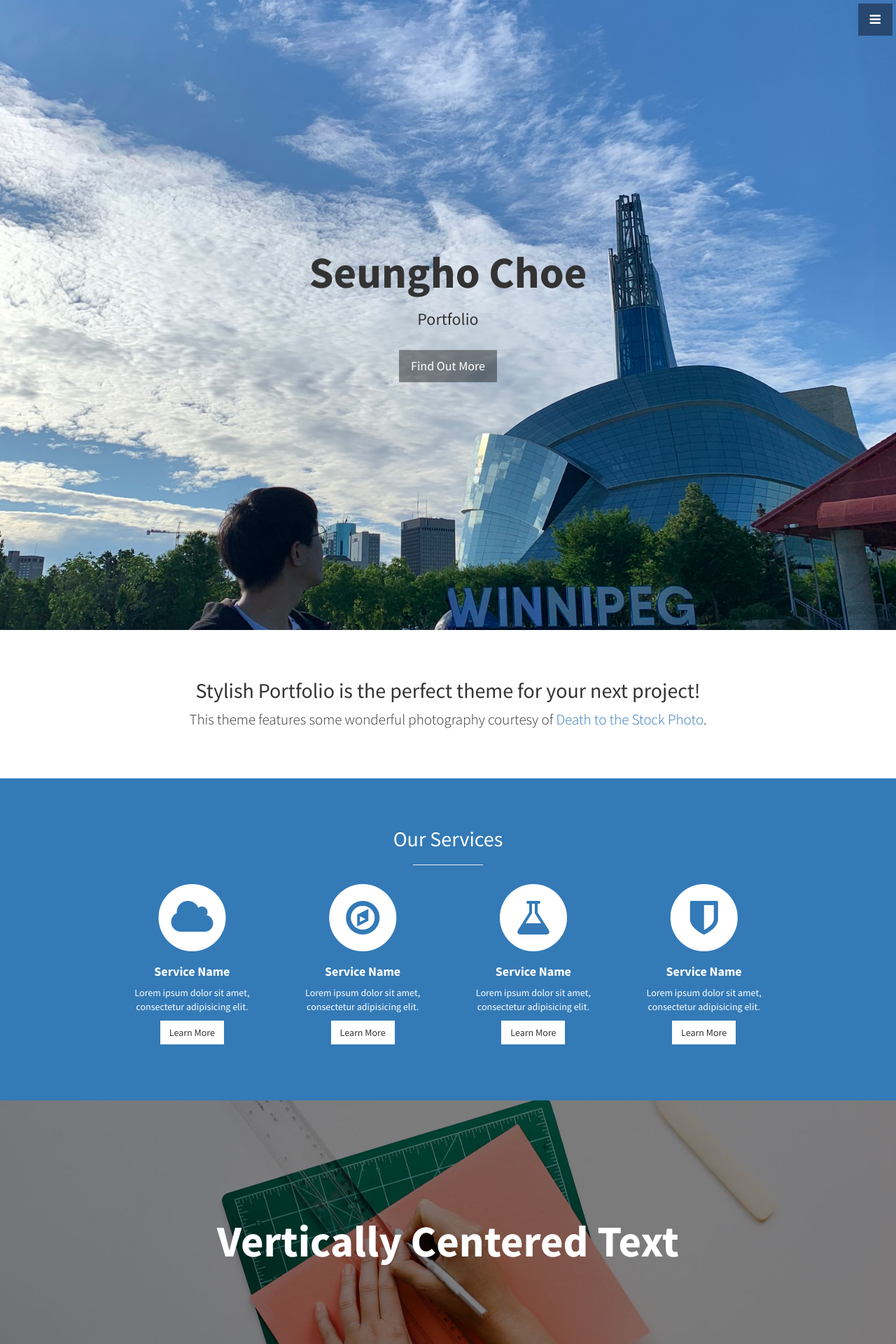
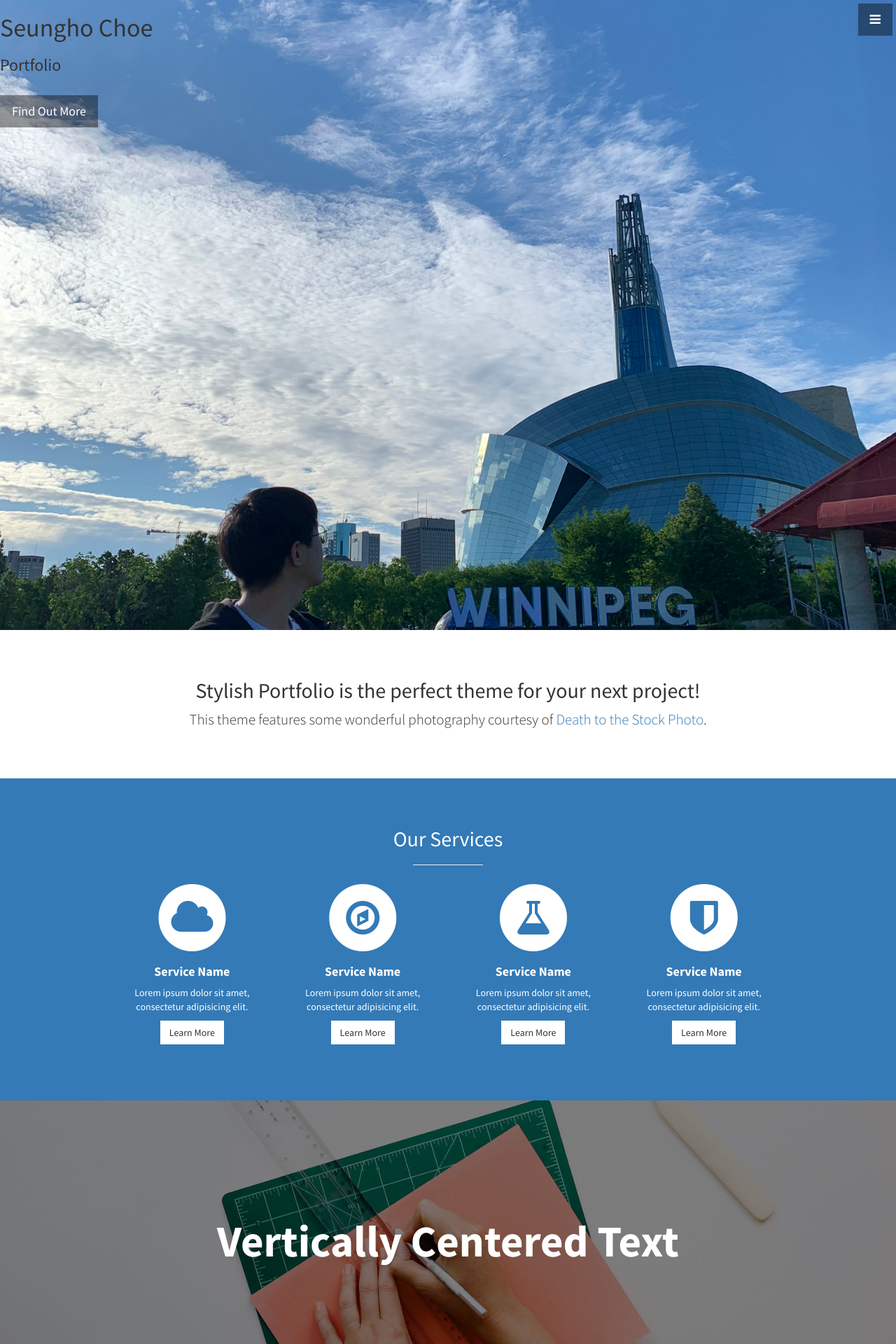
Before and after one commit to chezz323/chezz323.github.io, a Jekyll site: the page built from index.html, in a window 1280 px wide. Shown: the top 1920 px of the page at 70% size. Built offline with Jekyll 4.4.1, drawn with Linux system fonts in a browser that asks for light colours.

Commit message:
Update header.html

```diff
--- a/_includes/header.html
+++ b/_includes/header.html
@@ -1,5 +1,5 @@
 <header id="top" class="header">
-  <div class="text-vertical-center">
+  <div class="text-vertical-left">
     <h1>Seungho Choe</h1>
     <h3>Portfolio</h3>
     <br>
```
